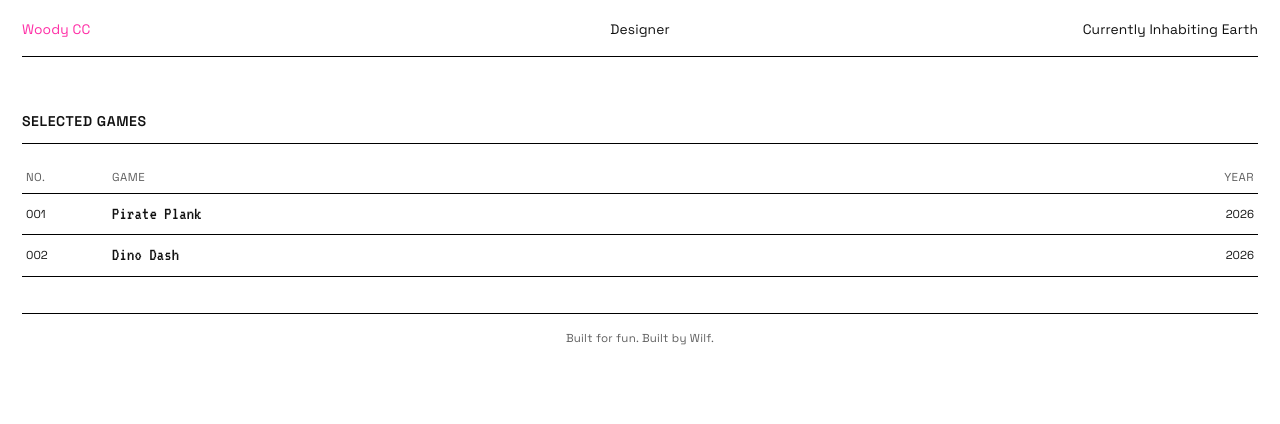
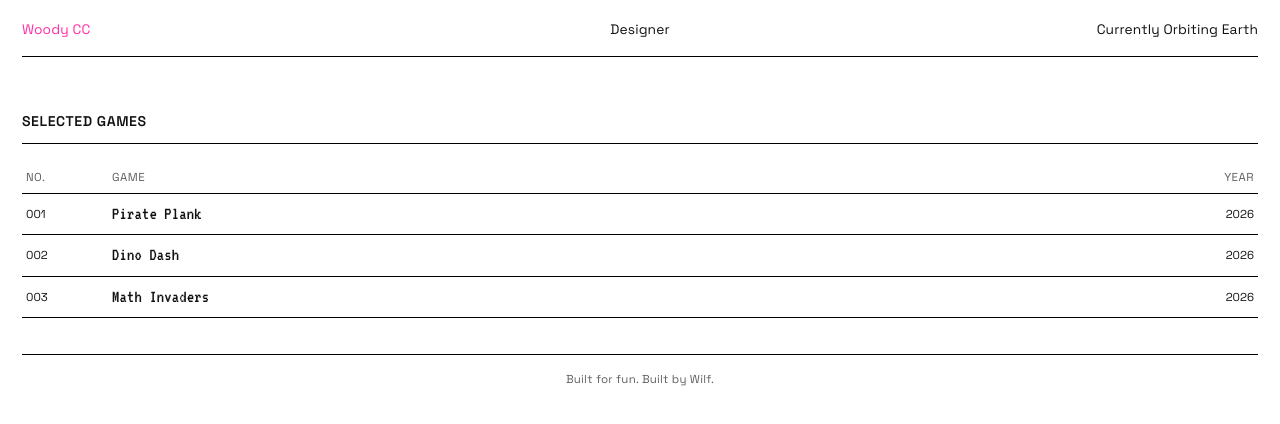
Before and after one commit to misterjcrawford-sudo/wilfbro-site, a plain HTML site: page index.html in a window 1280 px wide. Drawn offline with Linux system fonts and the light colour scheme.

Commit message:
Update index.html

```diff
--- a/index.html
+++ b/index.html
@@ -162,7 +162,7 @@
     <header class="topbar" aria-label="Site header">
       <div>Woody CC</div>
       <div>Designer</div>
-      <div>Currently Inhabiting Earth</div>
+      <div>Currently Orbiting Earth</div>
     </header>
 
     <main>
@@ -187,6 +187,12 @@
         <div class="title">Dino Dash</div>
         <div>2026</div>
       </a>
+
+      <a class="game-row" href="math-invaders.html">
+        <div>003</div>
+        <div class="title">Math Invaders</div>
+        <div>2026</div>
+      </a>
     </main>
 
     <footer>Built for fun. Built by Wilf.</footer>
```
